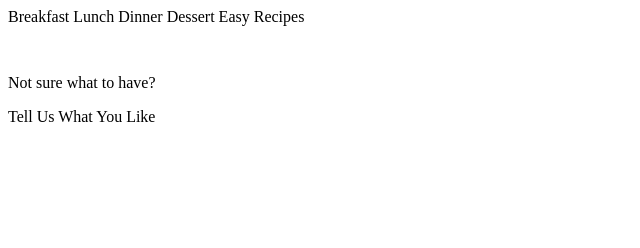
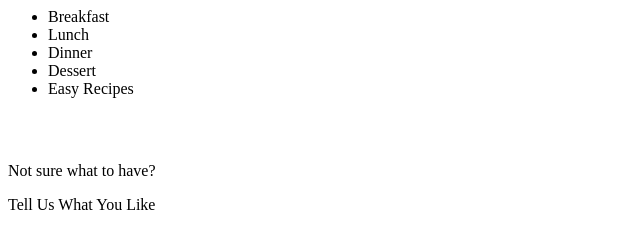
Before and after one commit to nabebako/Ginraidee, a plain HTML site: page index.html in a window 1280 px wide. Shown: the whole page, without its empty margins (0-640 px from the left). Drawn offline with Linux system fonts and the light colour scheme.

Commit message:
more stuff

```diff
--- a/index.html
+++ b/index.html
@@ -4,33 +4,29 @@
     </head>
     <body>
         <header class = "">
-            <nav> <!--WHAT THE HELL DOES THE NAV TAG DO?-->
+            <div> <!--Top list thingy-->
                 <div> <!--Hamburger nav-->
-
+                    <nav> <!--Nav under the hamburger menu-->
+                        <ul>
+                            <a></a>
+                        </ul>
+                    </nav>
                 </div>
-                <div> <!--Main nav-->
-                    <a>
-                        Breakfast
-                    </a>
-                    <a>
-                        Lunch
-                    </a>
-                    <a >
-                        Dinner
-                    </a>
-                    <a>
-                        Dessert
-                    </a>
-                    <a>
-                        Easy Recipes
-                    </a>
-                </div>
+                <nav> <!--Main nav-->
+                    <ul>
+                        <li><a>Breakfast</a></li>
+                        <li><a>Lunch</a></li>
+                        <li><a>Dinner</a></li>
+                        <li><a>Dessert</a></li>
+                        <li><a>Easy Recipes</a></li>
+                    </ul>
+                </nav>
                 <div class = "shopping--list"> <!--Link to the shopping list page-->
-                    <a>
+                    <a href = "/pages/shopping-list.html">
                         <img> <!--Insert notepad img-->
                     </a>
                 </div>
-            </nav>
+            </div>
         </header>
         <main>
             <img> <!--Insert the large background picture-->
```
Also changed, not shown: pages/shopping-list.html (+1 -3 lines).
